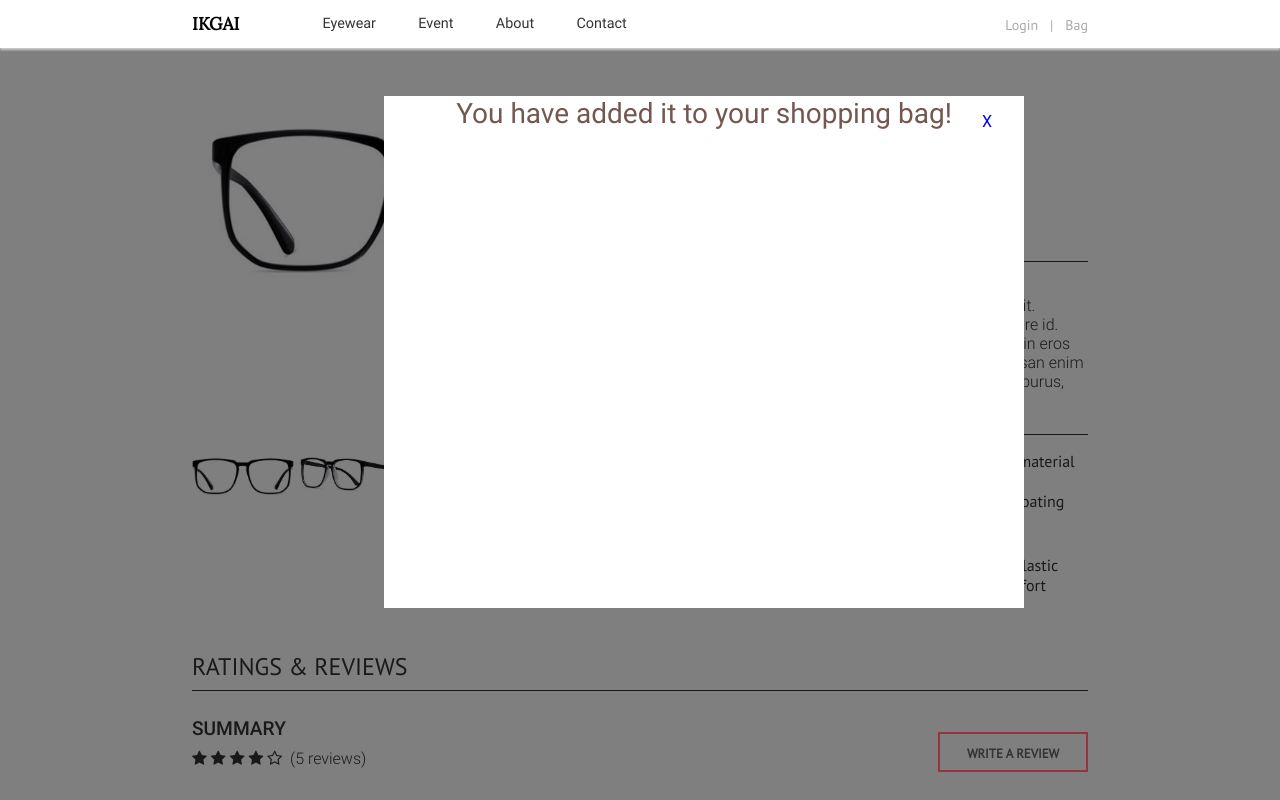
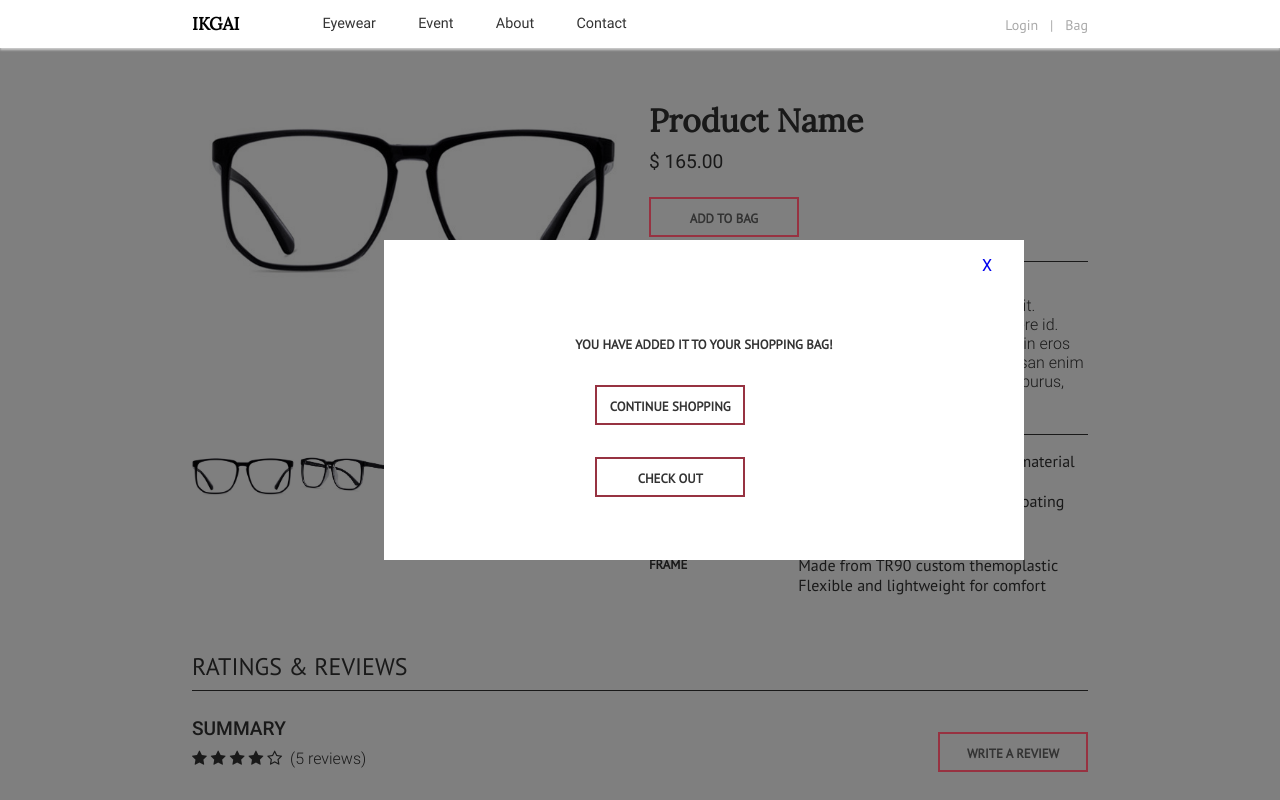
Before and after one commit to momokos2/IAT339PO2, a plain HTML site: page product-detail.html in a window 1280 px wide. Both pictures are taken after a click on the link "ADD TO BAG". Shown: the top 800 px of the page. Drawn offline with nearby package versions, Linux system fonts and the light colour scheme.

Commit message:
added pop up window for "adding to bag"

```diff
--- a/css/style.css
+++ b/css/style.css
@@ -712,9 +712,9 @@ h4.price {
 	margin:100px 15% 0 15%;
 }
 
-.content-wrapper.homepage{
+/*.content-wrapper.homepage{
 	margin-top: 80px;
-}
+}*/
 
  @media only screen and (max-width: 780px) {
  	.content-wrapper{
@@ -2173,8 +2173,8 @@ div.write-your-review label{
 	position:absolute;
 	left: 50%;
   	margin-left: -16rem;
-  	top: 6rem;
-  	min-height: 32rem;
+  	top: 15rem;
+  	min-height: 20rem;
   	z-index: 2;
 }
 
@@ -2217,6 +2217,17 @@ div.write-your-review label{
 	opacity:1;
 }
 
-.bag h2{
+.bag h3{
 	text-align: center;
-}
+	margin-top: 6rem;
+}
+
+.bag .button{
+	margin-top: 2rem;
+	margin-left: 33%;
+}
+
+.button .bag-close{
+	right:0;
+	top:0;
+}
--- a/product-detail.html
+++ b/product-detail.html
@@ -72,7 +72,15 @@
       <div class="overlay"></div>
         <div class="bag-content bag-transition">
           <a class="bag-close" href="#"> X </a>
-          <h2> You have added it to your shopping bag! </h2>
+          <h3> You have added it to your shopping bag! </h3>
+          <div class="button">
+            <a id="continue-shopping-button" class="bag-close" href="#">Continue Shopping</a>
+            <div class="easing-down"></div>
+          </div>
+          <div class="button">
+            <a id="check-out-button" href="bag-overview.html">Check Out</a>
+            <div class="easing-down"></div>
+          </div>
         </div>
       </div>
 
```
